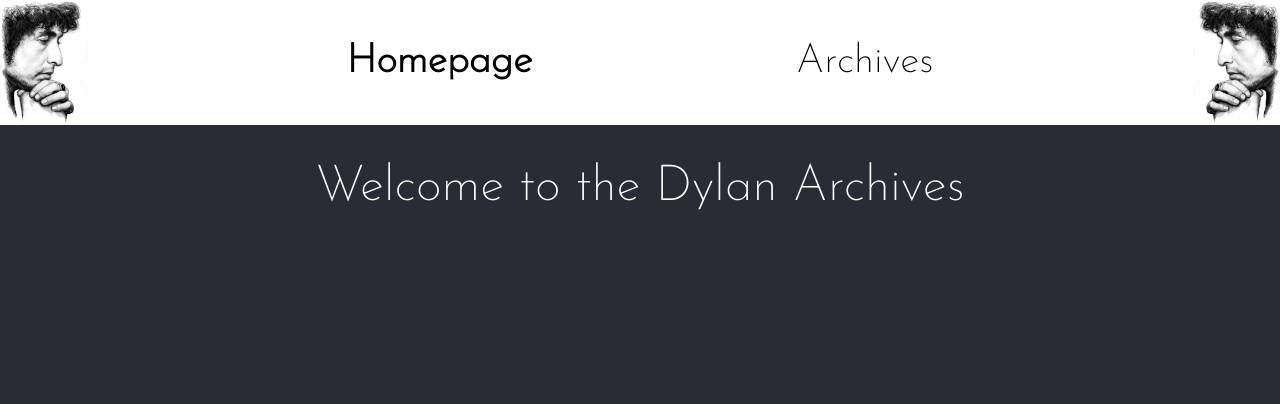
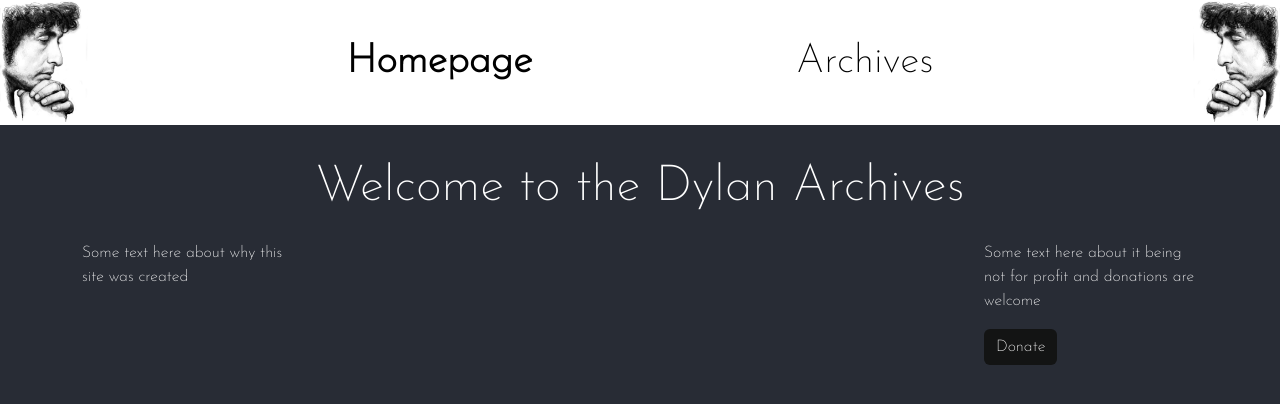
Before and after one commit to Hoffalypse/Bob-Dylan-Archive, a React (Create React App) app in the folder client/: page /homepage in a window 1280 px wide. Both pictures are taken after a click on the button "Homepage". Shown: the top 404 px of the page. Built offline with nearby package versions, Linux system fonts and the light colour scheme.

Commit message:
added some text to the homepage

```diff
--- a/client/src/pages/Homepage.js
+++ b/client/src/pages/Homepage.js
@@ -1,16 +1,30 @@
-
+import { Container, Row, Col, Button } from "react-bootstrap";
 import '../styles/homepage.css'
 import ReactPlayer from 'react-player/lazy'
 
 function Homepage () {
 
     return (
-        <div className='bkclr'>
-            <p className='larger'> Welcome to the Dylan Archives</p>
+    <div className='bkclr'>
+        <p className='larger'> Welcome to the Dylan Archives</p>
+         <Container style={{ color: "white" }}>
+        <Row>
+          <Col>
+          <p>Some text here about why this site was created</p>
+          </Col>
+          <Col>
+
             <ReactPlayer className='player' url='https://www.youtube.com/watch?v=Mt4XbGPsoSA'
             playing='true' />
+            </Col>
+            <Col>
+            <p>Some text here about it being not for profit and donations are welcome</p>
+            <Button className="play">Donate</Button>
+            </Col>
+            </Row>
+            </Container>
 
-        </div>
+    </div>
     )
 
 }
```
